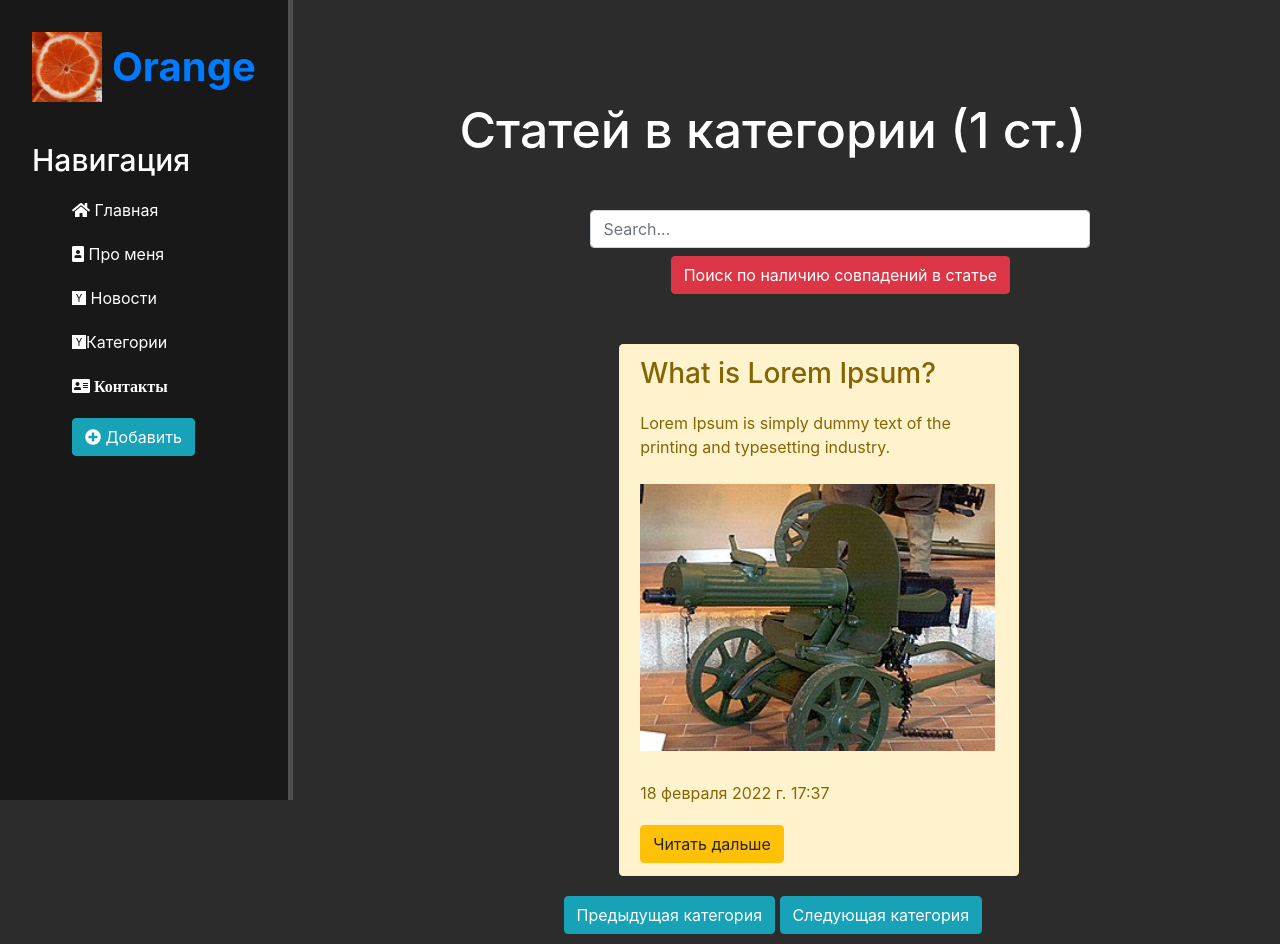
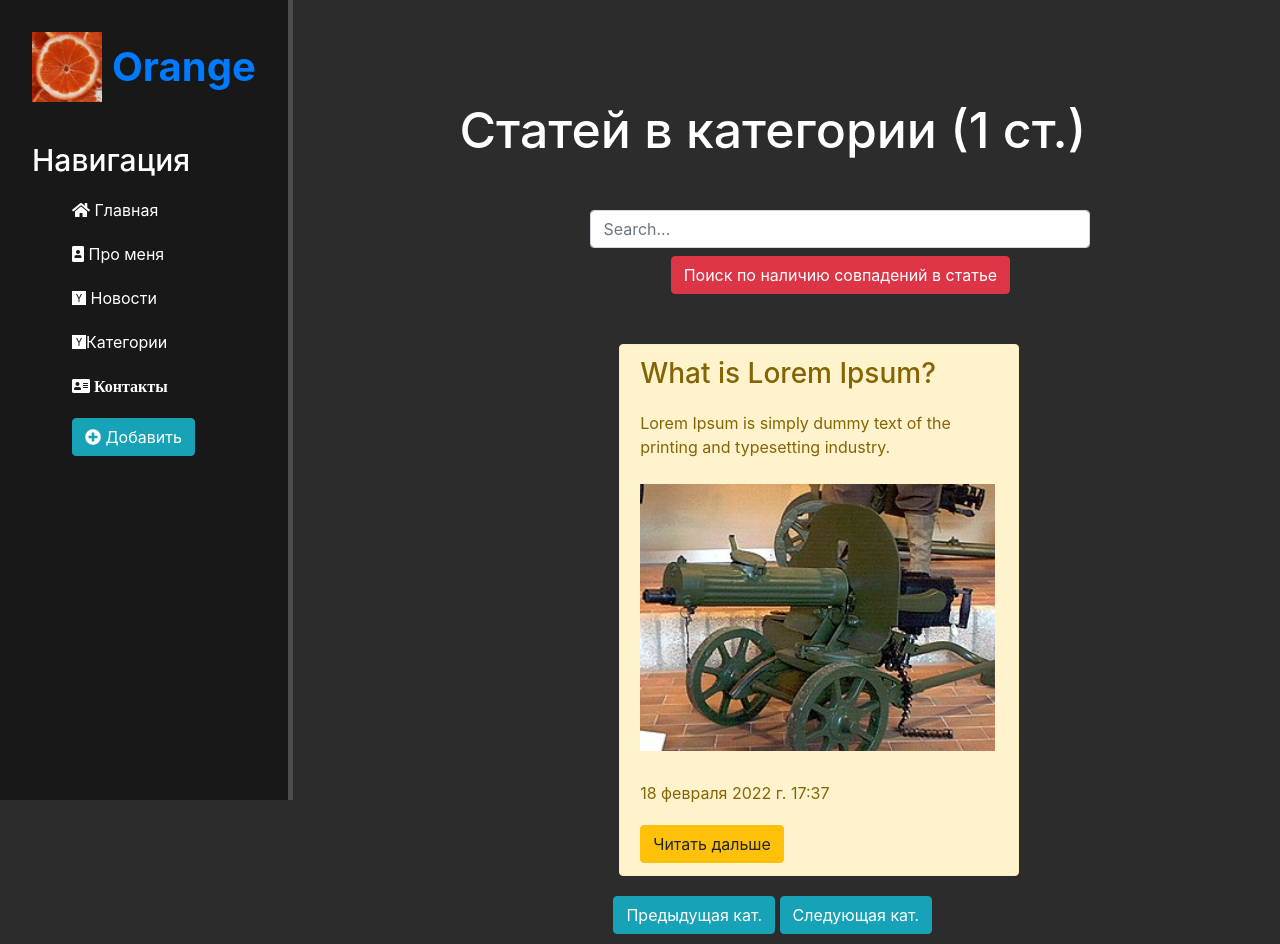
Before and after one commit to Vladimir-82/django_it_proger, a Django app: page /news/category/1 in a window 1280 px wide. Run offline with Django 4.2, Linux system fonts and the light colour scheme; data comes from the database, SQL or seed files in the repository; both versions use the stored data as it was after the commit; some libraries are stand-ins or nearby versions.

Commit message:
next_prev_started

```diff
--- a/my_site/main/static/main/css/main.css
+++ b/my_site/main/static/main/css/main.css
@@ -62,6 +62,11 @@ main .features p {max-width: 400px; margin: 20px auto}
     text-align: left;
 }
 
+.cats {
+    margin: 10px 24%;
+
+}
+
 .face_image {
     float: left;
     max-width: 355px;
--- a/my_site/my_site/urls.py
+++ b/my_site/my_site/urls.py
@@ -9,7 +9,8 @@ from django.conf.urls.static import static
 urlpatterns = [
     path('admin/', admin.site.urls),
     path('', include('main.urls')),
-    path('news/', include('news.urls'))
+    path('news/', include('news.urls')),
+    path('api-auth/', include('rest_framework.urls')),
 ] + static(settings.STATIC_URL, document_root=settings.STATIC_ROOT)
 
 if settings.DEBUG:
--- a/my_site/news/templates/news/categories.html
+++ b/my_site/news/templates/news/categories.html
@@ -27,8 +27,10 @@
                     <a href="{% url 'news-detail' element.id %}" class="btn btn-warning">Читать дальше</a>
                 </div>
             {% endfor %}
-            <a href="{% url 'category' preview %}" class="btn btn-info">Предыдущая категория</a>
-            <a href="{% url 'category' next %}" class="btn btn-info">Следующая категория</a>
+            <div class="cats cats-warning">
+                <a href="{% url 'category' preview %}" class="btn btn-info">Предыдущая кат.</a>
+                <a href="{% url 'category' next %}" class="btn btn-info">Следующая кат.</a>
+            </div>
         {% else %}
             <p>У вас нет записей в этой категории!</p>
         {% endif %}
--- a/my_site/news/urls.py
+++ b/my_site/news/urls.py
@@ -10,7 +10,8 @@ urlpatterns = [
     path('<int:pk>', views.NewsDetailView.as_view(), name='news-detail'),
     path('<int:pk>/update', views.NewsUpdateView.as_view(), name='news-update'),
     path('<int:pk>/delete', views.NewsDeleteView.as_view(), name='news-delete'),
-    path('api/news/', views.APIArticles.as_view()),
+    path('api/news/', views.APIArticlesGet.as_view()),
+    path('api/news/post', views.APIArticlesPost.as_view()),
     path('api/search/', views.APISearch.as_view()),
     path('api/news/<int:pk>', views.APIArticlesDetail.as_view()),
     ]
--- a/my_site/news/views.py
+++ b/my_site/news/views.py
@@ -2,11 +2,14 @@ from django.shortcuts import render, redirect
 from django.views.generic import DetailView, UpdateView, DeleteView
 from django.db.models import Q
 
-from rest_framework import generics, filters
+
+
+from rest_framework import generics, filters, permissions
 
 from .models import Articles, Category
 from .forms import ActiclesForm
 from .serializers import Articles_serializer
+from .permissions import IsAuthorOrReadOnly
 
 
 
@@ -87,9 +90,16 @@ def create(request):
     return render(request, 'news/create.html', data)
 
 
-class APIArticles(generics.ListCreateAPIView):
+class APIArticlesGet(generics.ListAPIView):
     queryset = Articles.objects.all()
     serializer_class = Articles_serializer
+
+class APIArticlesPost(generics.ListCreateAPIView):
+    permission_classes = (permissions.IsAuthenticated,)
+    queryset = Articles.objects.all()
+    serializer_class = Articles_serializer
+
+
 
 
 class APISearch(generics.ListAPIView):
@@ -100,5 +110,6 @@ class APISearch(generics.ListAPIView):
 
 
 class APIArticlesDetail(generics.RetrieveUpdateDestroyAPIView):
+    permission_classes = (IsAuthorOrReadOnly,)
     queryset = Articles.objects.all()
     serializer_class = Articles_serializer
```
Also changed, not shown: my_site/news/permissions.py (added, +8 -0 lines), my_site/db.sqlite3.
